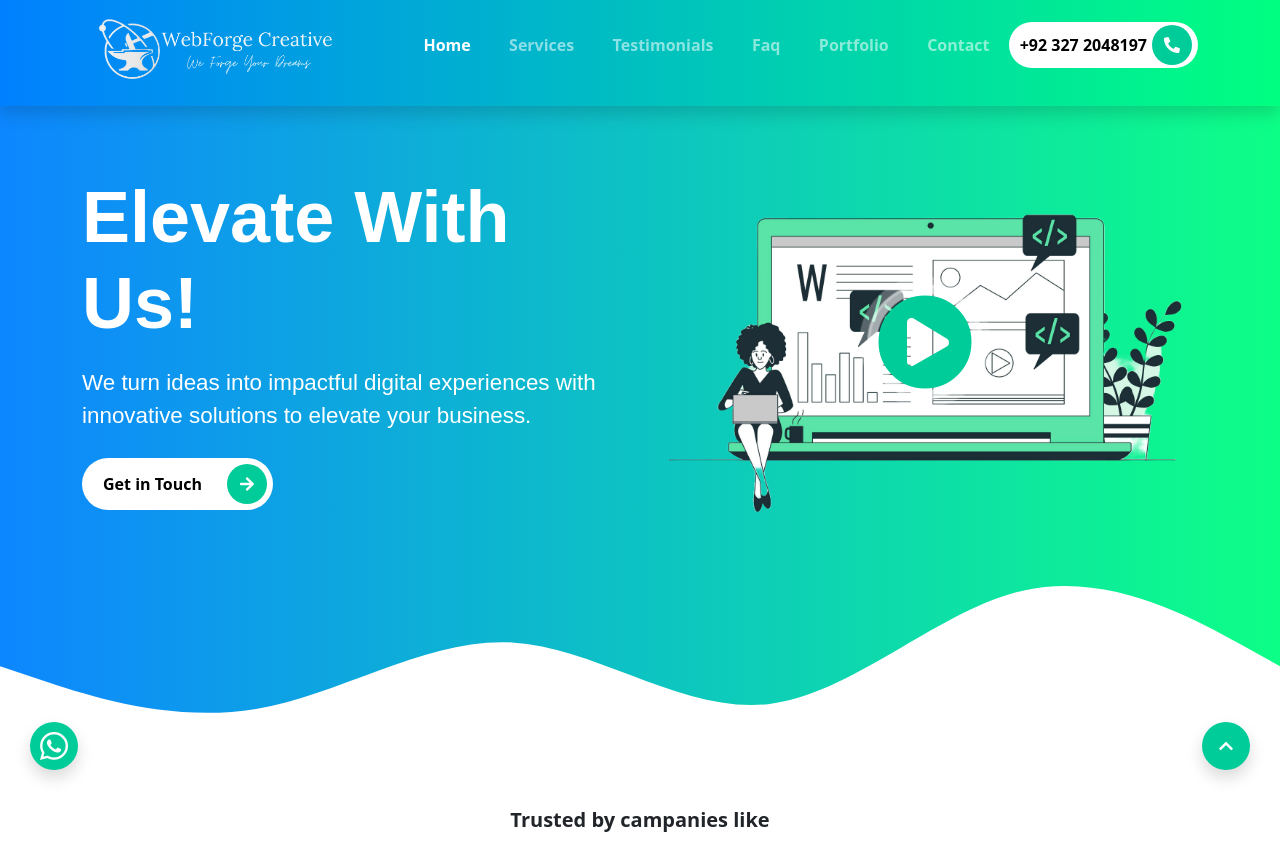
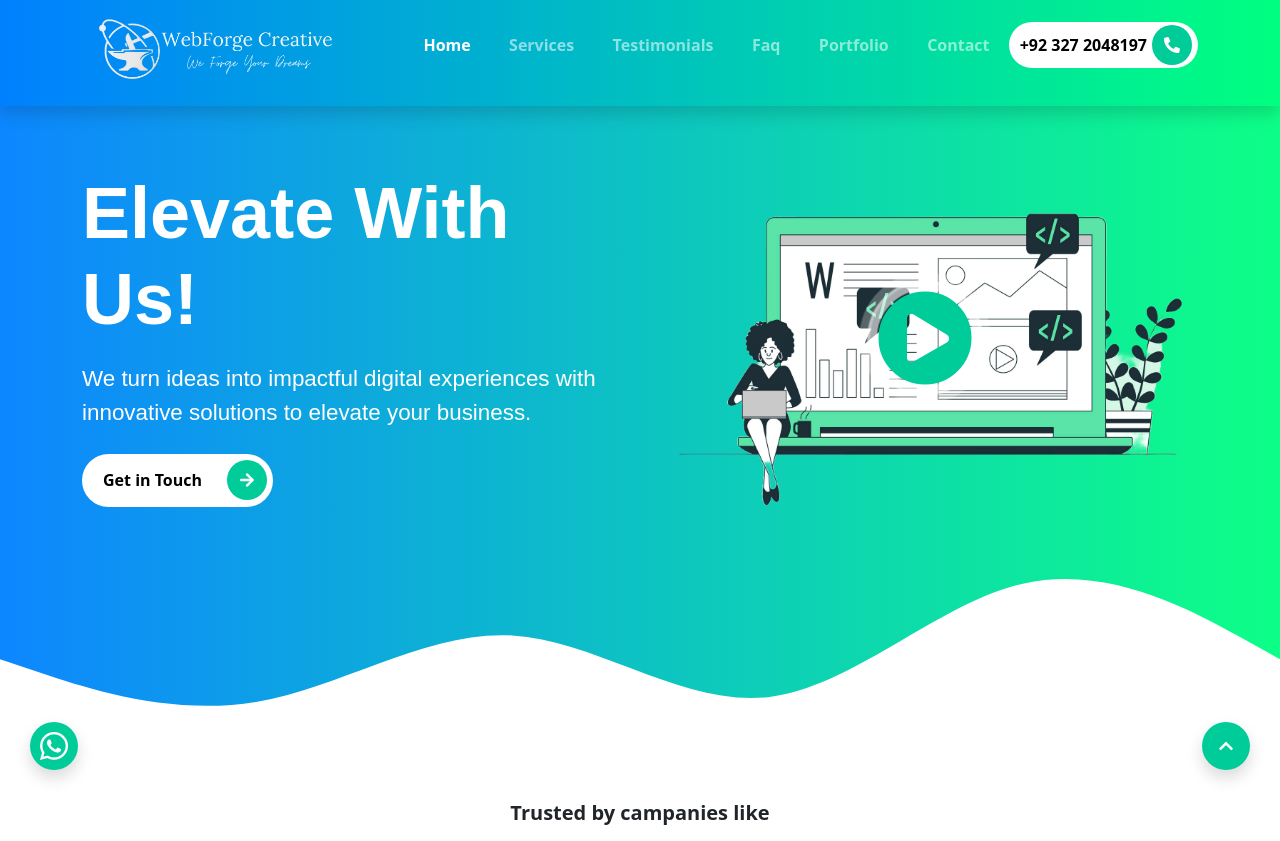
Before and after one commit to webforge-creative/webforgecreative.online, a CodeIgniter app: page /database/ in a window 1280 px wide. Shown: the top 841 px of the page. Run offline with CodeIgniter, Linux system fonts and the light colour scheme; some libraries are stand-ins or nearby versions.

Commit message:
Update index.php

```diff
--- a/application/views/index.php
+++ b/application/views/index.php
@@ -206,7 +206,7 @@
         <!-- START THE CONTENT FOR THE VIDEO -->
         <div class="col-md-6 intros text-end">
           <div class="video-box">
-            <img src="<?= base_url() ?>assets/images/arts/intro-section-illustration.png" alt="video illutration" class="img-fluid">
+            <img src="<?= base_url() ?>assets/images/arts/intro-section-illustration.png" style="width: 98%;" alt="video illutration" class="img-fluid">
             <a href="#" class="glightbox position-absolute top-50 start-50 translate-middle">
               <span>
                 <i class="fas fa-play-circle"></i>
```
